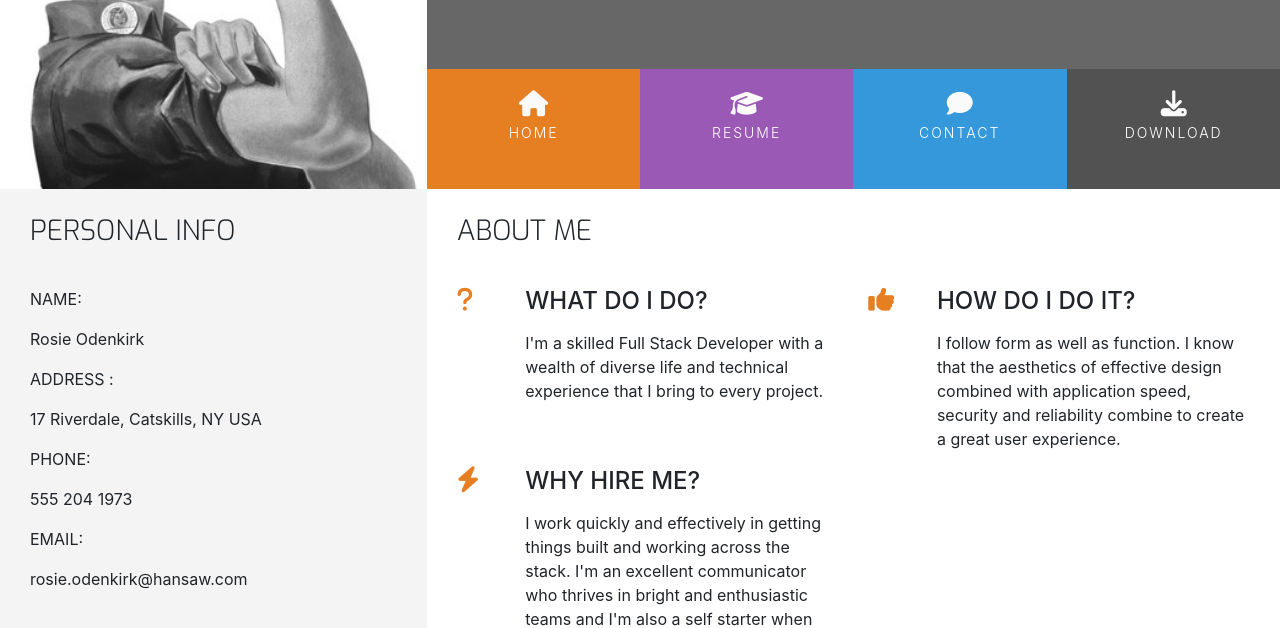
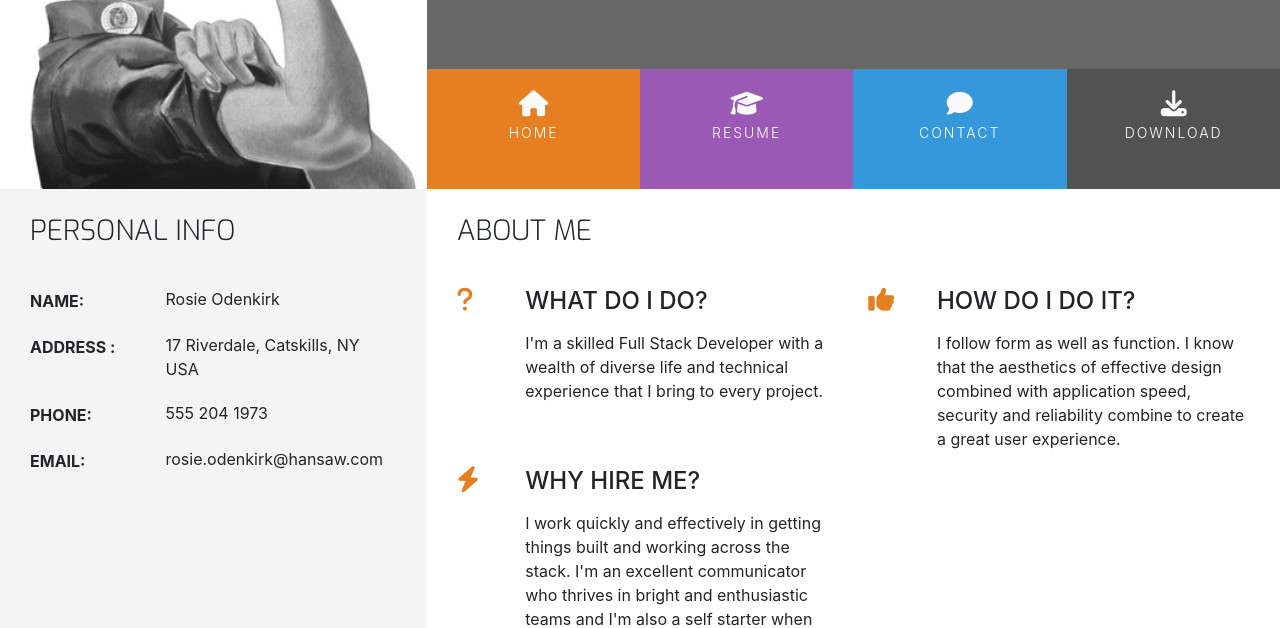
Before and after one commit to AgyLuczak/UCD-resume, a plain HTML site: page index.html in a window 1280 px wide. Shown: the part 180-808 px from the top of the page. Drawn offline with nearby package versions, Linux system fonts and the light colour scheme.

Commit message:
Style the contact details

```diff
--- a/assets/css/style.css
+++ b/assets/css/style.css
@@ -233,3 +233,38 @@ footer {
 .three-reasons-heading {
     margin-bottom: 15px;
 }
+
+/*---------------------------------------Personal Info */
+
+.personal-info-item {
+    margin-bottom: 20px;
+    display: block;
+    clear: both;
+}
+
+.personal-info-item .key,
+.personal-info-item .value {
+    padding-right: 8px;
+    display: inline-block;
+}
+
+.personal-info-item .key p,
+.personal-info-item .value p {
+    margin: 0;
+}
+
+.personal-info-item .key {
+    width: 30%;
+    margin-right: 21px;
+    padding-top: 2px;
+    vertical-align: top;
+}
+
+.personal-info-item .key p {
+    font-weight: 700;
+}
+
+.personal-info-item .value {
+    position: relative;
+    width: 60%;
+}
```
